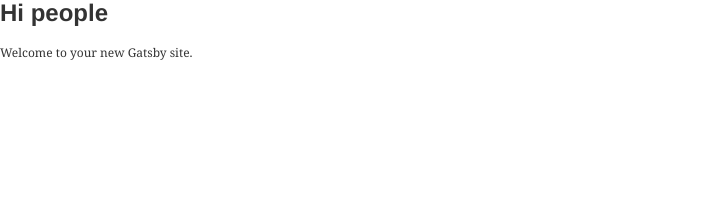
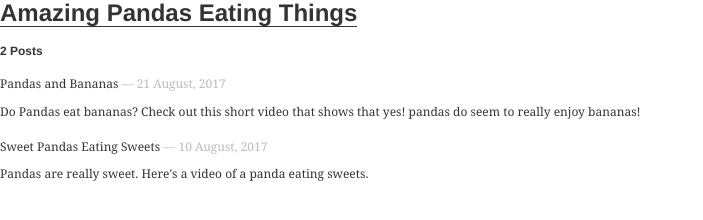
Before and after one commit to sashkhen/gatsy-site, a Gatsby site: page / in a window 1280 px wide. Shown: the whole page, without its empty margins (0-703 px from the left). Built offline with nearby package versions, Linux system fonts and the light colour scheme; Gatsby itself is replaced by a stand-in of ours; some packages are replaced by stand-ins of ours.

Commit message:
Create markdown pages

```diff
--- a/src/pages/index.js
+++ b/src/pages/index.js
@@ -1,11 +1,60 @@
-import React from 'react'
-import Link from 'gatsby-link'
+import React from "react"
+import styled from 'styled-components';
 
-const IndexPage = () => (
-  <div>
-    <h1>Hi people</h1>
-    <p>Welcome to your new Gatsby site.</p>
-  </div>
-)
+const Heading = styled.h1`
+  display: inline-block;
+  border-bottom: 1px solid;
+`;
 
-export default IndexPage
+const ListItem = styled.div`
+  margin-bottom: 10px;
+`;
+
+const DateText = styled.span`
+  color: #BBB;
+`;
+
+
+export default ({ data }) => {
+  console.log(data)
+  return (
+    <div>
+      <Heading>Amazing Pandas Eating Things</Heading>
+      <h4>
+        {data.allMarkdownRemark.totalCount} Posts
+      </h4>
+      {data.allMarkdownRemark.edges.map(({ node }) =>
+        <div key={node.id}>
+          <ListItem>
+            {node.frontmatter.title}{" "}
+            <DateText>— {node.frontmatter.date}</DateText>
+          </ListItem>
+          <p>{node.excerpt}</p>
+        </div>
+      )}
+    </div>
+  )
+}
+
+export const query = graphql`
+  query IndexQuery {
+    allMarkdownRemark(sort: {
+      fields: [
+        frontmatter___date
+      ],
+      order: DESC
+    }) {
+      totalCount
+      edges {
+        node {
+          id
+          frontmatter {
+            title
+            date(formatString: "DD MMMM, YYYY")
+          }
+          excerpt
+        }
+      }
+    }
+  }
+`
--- /dev/null
+++ b/src/pages/pandas-and-bananas.md
@@ -0,0 +1,8 @@
+---
+title: Pandas and Bananas
+date: "2017-08-21"
+---
+
+Do Pandas eat bananas? Check out this short video that shows that yes! pandas do seem to really enjoy bananas!
+
+<iframe width="560" height="315" src="https://www.youtube.com/embed/4SZl1r2O_bY" frameborder="0" allowfullscreen></iframe>
```
